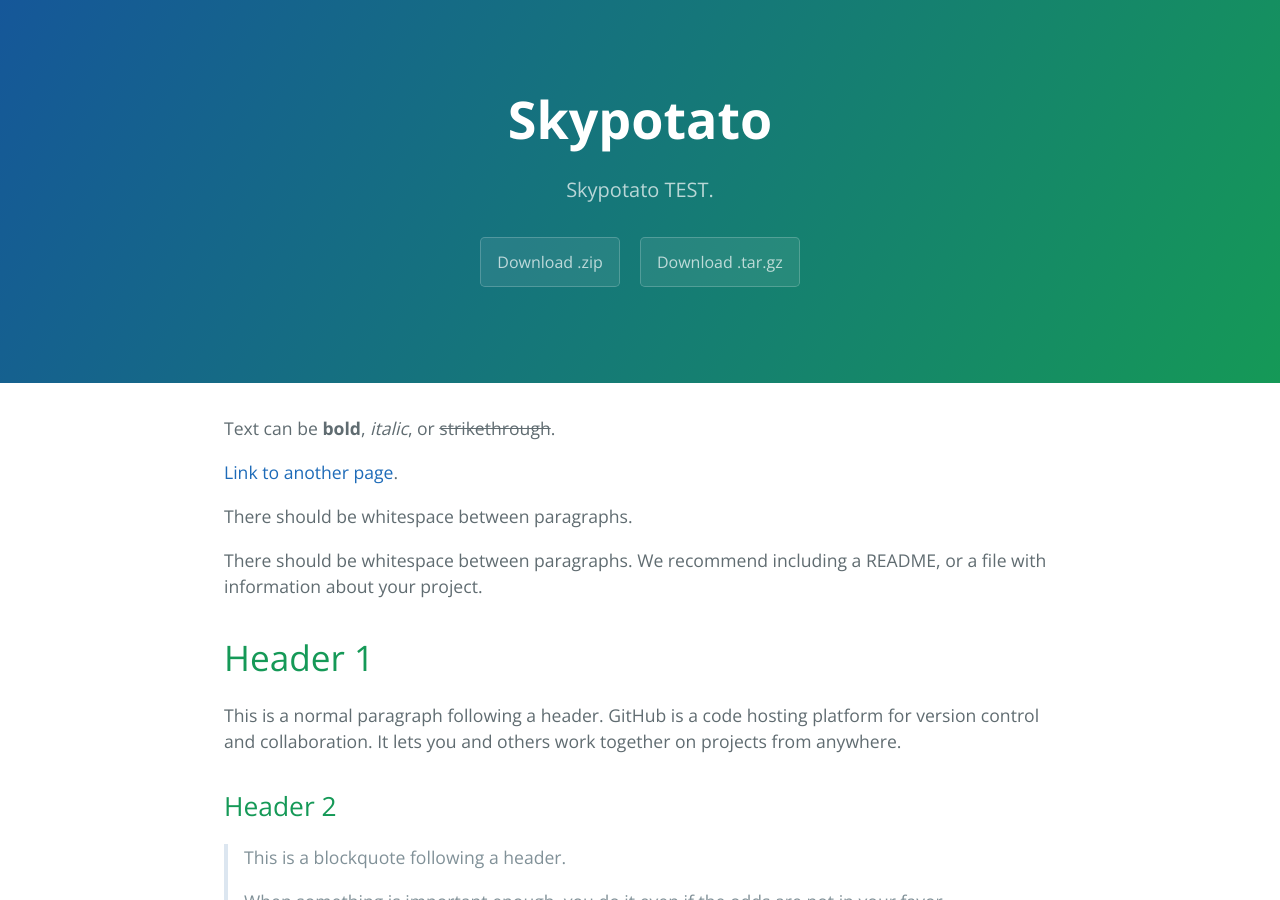
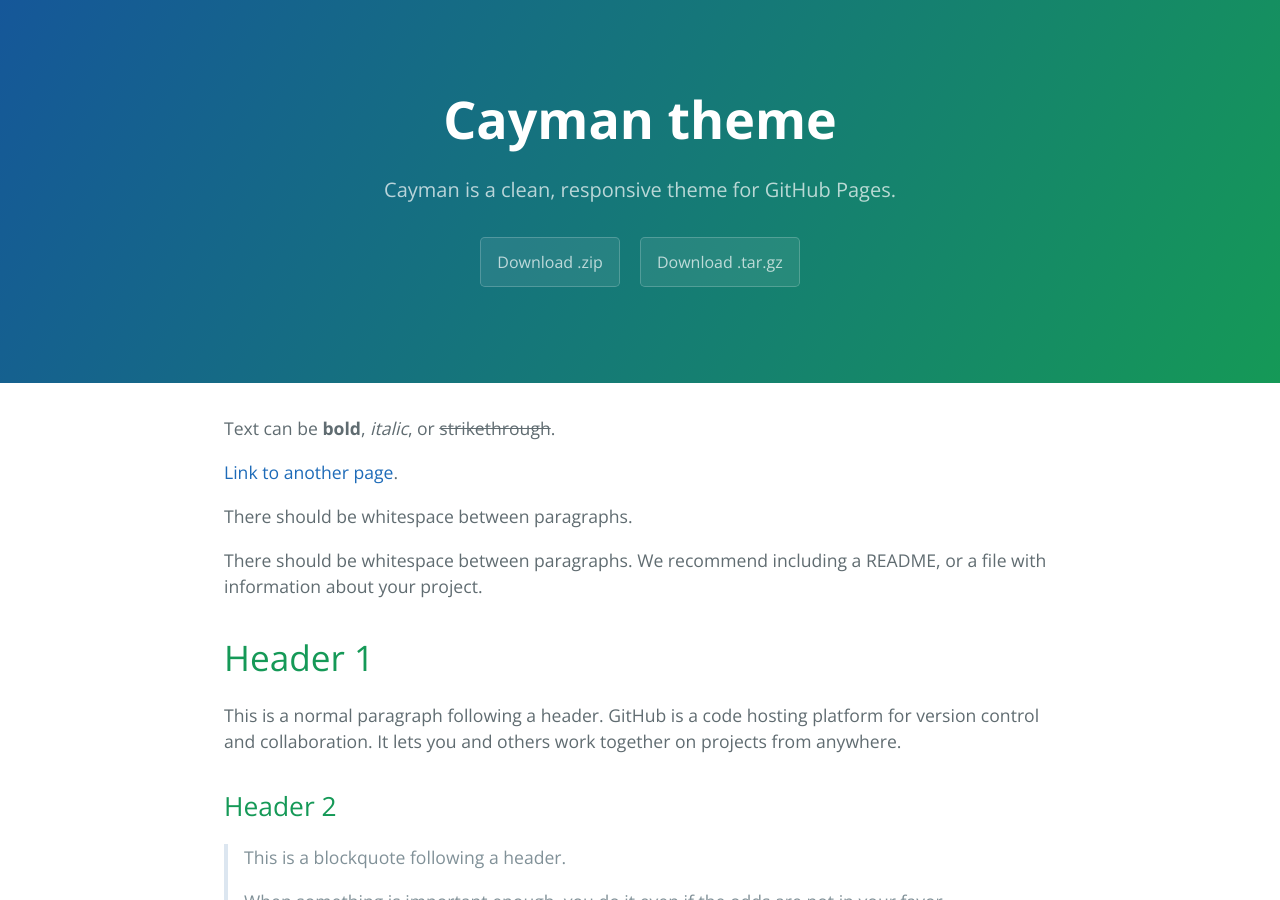
Before and after one commit to skypotato/skypotato.github.io, a Jekyll site: the page built from index.md, in a window 1280 px wide and 900 px high. Built offline with Jekyll 4.4.1, drawn with Linux system fonts in a browser that asks for light colours.

Commit message:
Update _config.yml

```diff
--- a/_config.yml
+++ b/_config.yml
@@ -1,5 +1,5 @@
-title: Skypotato
-description: Skypotato TEST.
+title: Cayman theme
+description: Cayman is a clean, responsive theme for GitHub Pages.
 show_downloads: true
 google_analytics:
 theme: jekyll-theme-cayman
```
